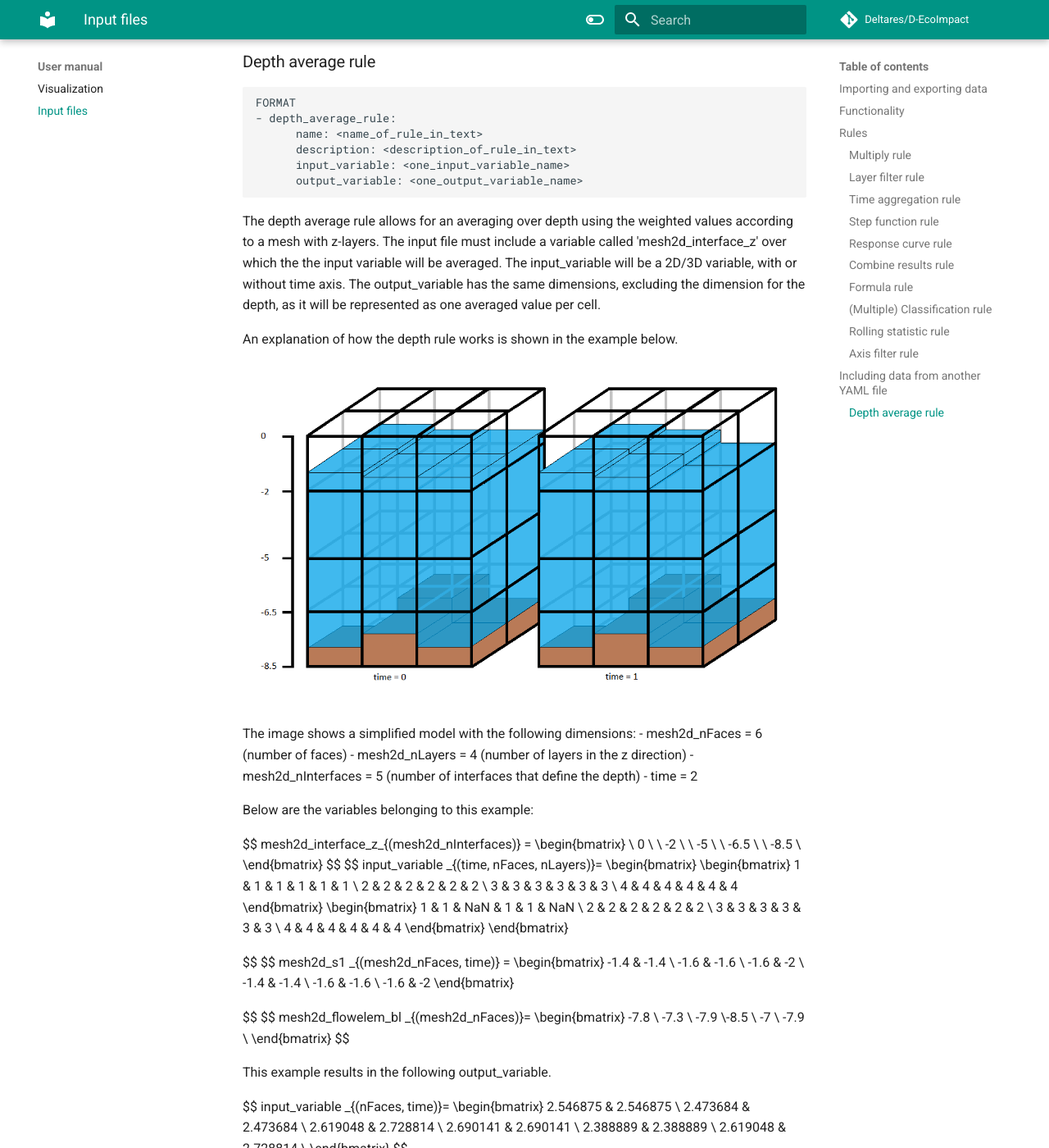
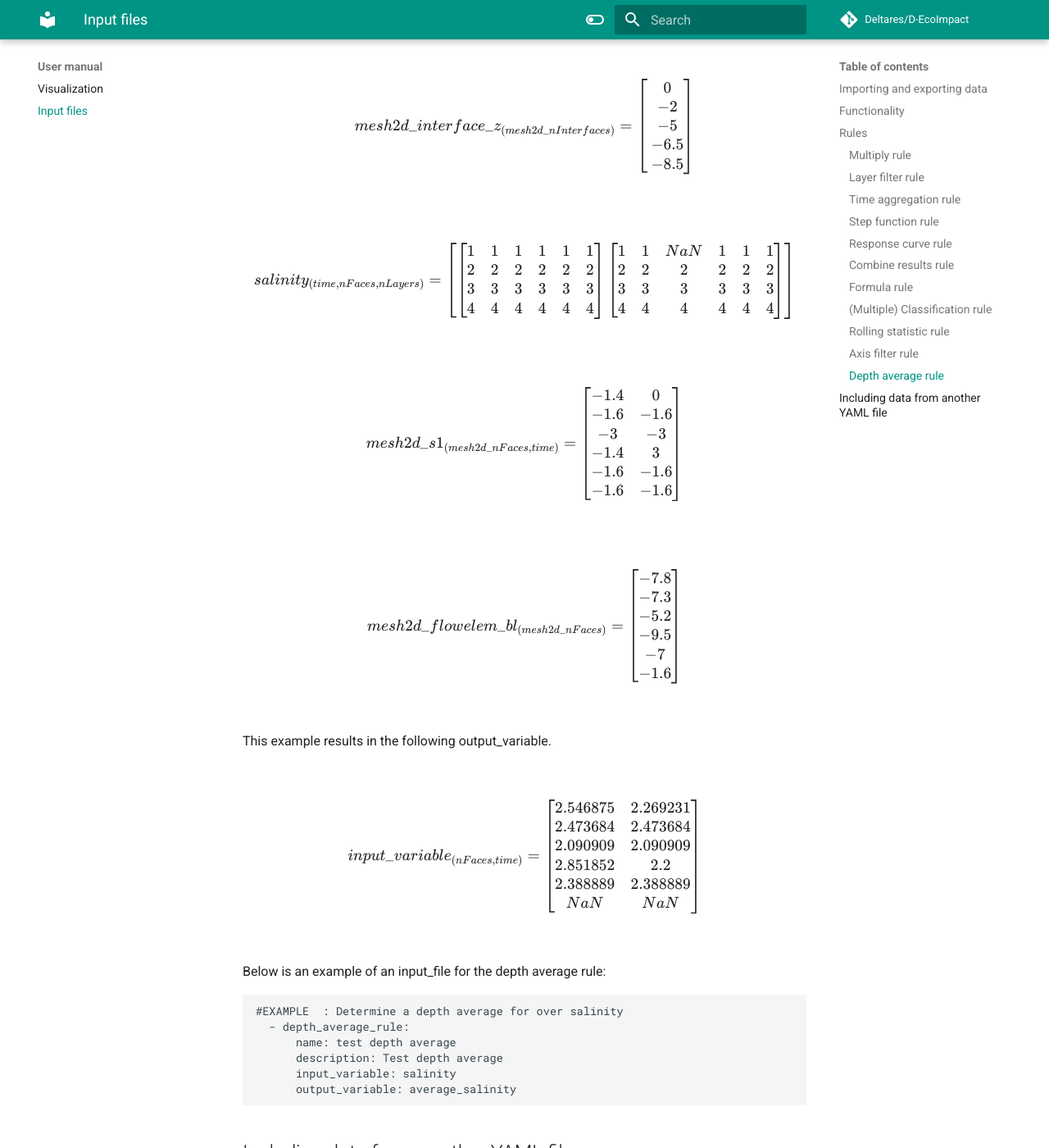
Before and after one commit to Deltares/D-EcoImpact, an MkDocs documentation site: the page built from docs/manual/input.md, in a window 1280 px wide and 1400 px high, scrolled down 21150 px. Shown: the whole window at 82% size. Built offline with MkDocs 1.6.1 and Material for MkDocs 9.7.7, drawn with Linux system fonts in a browser that asks for light colours; comment, search, counter and statistics services are not loaded; the version menu is left out; some of the changed lines change nothing that is shown; some of the changed text lies outside the part shown.

Commit message:
update manual and make latex code visible

````diff
--- /dev/null
+++ b/docs/javascripts/katex.js
@@ -0,0 +1,10 @@
+document$.subscribe(({ body }) => {
+    renderMathInElement(body, {
+        delimiters: [
+            { left: "$$", right: "$$", display: true },
+            { left: "$", right: "$", display: false },
+            { left: "\\(", right: "\\)", display: false },
+            { left: "\\[", right: "\\]", display: true }
+        ],
+    })
+})
--- a/docs/manual/input.md
+++ b/docs/manual/input.md
@@ -602,6 +602,105 @@ The rule needs to be applied to an existing 2D/3D variables with or without time
 
 ![Result Axis filter rule](../assets/images/3_result_axis_filter.png "Salinity(in PSU, left-hand) is subset so that only face cell 13 is left (channel entrance) reducing the data to a 2D salinity plot for multiple time steps (in PSU, right-hand) while maintaining in this case the time dimension and layer dimension (face dimension is selected upon in this example and is therefore omitted in the results). ")
 
+### Depth average rule
+
+```
+FORMAT
+- depth_average_rule:
+      name: <name_of_rule_in_text>
+      description: <description_of_rule_in_text>
+      input_variable: <one_input_variable_name>
+      output_variable: <one_output_variable_name>
+```
+
+The depth average rule allows for an averaging over depth using the weighted values according to a mesh with z-layers. The input file must include a variable called 'mesh2d_interface_z' over which the the input variable will be averaged. The input_variable will be a 2D/3D variable, with or without time axis. The output_variable has the same dimensions, excluding the dimension for the depth, as it will be represented as one averaged value per cell.
+
+An explanation of how the depth rule works is shown in the example below.
+
+![Example depth average rule](../assets/images/3_depth_average.png "An example of a simplified grid with Z-layers. This model has 6 faces, 4 layers and 2 timesteps.")
+
+The image shows a simplified model with the following dimensions:
+- mesh2d_nFaces = 6 (number of faces)
+- mesh2d_nLayers = 4 (number of layers in the z direction)
+- mesh2d_nInterfaces = 5 (number of interfaces that define the depth)
+- time = 2
+
+Below are the variables belonging to this example:
+
+$$
+mesh2d\_interface\_z_{(mesh2d\_nInterfaces)} =
+\begin{bmatrix}
+\ 0 \\
+\ -2 \\
+\ -5 \\
+\ -6.5 \\
+\ -8.5 \\
+\end{bmatrix}
+$$
+
+$$
+salinity _{(time, nFaces, nLayers)}=
+\begin{bmatrix}
+      \begin{bmatrix}
+            1 & 1 & 1 & 1 & 1 & 1 \\
+            2 & 2 & 2 & 2 & 2 & 2 \\
+            3 & 3 & 3 & 3 & 3 & 3 \\
+            4 & 4 & 4 & 4 & 4 & 4
+      \end{bmatrix}
+      \begin{bmatrix}
+            1 & 1 & NaN & 1 & 1 & 1 \\
+            2 & 2 & 2 & 2 & 2 & 2 \\
+            3 & 3 & 3 & 3 & 3 & 3 \\
+            4 & 4 & 4 & 4 & 4 & 4
+      \end{bmatrix}
+\end{bmatrix}
+$$
+
+$$
+mesh2d\_s1 _{(mesh2d\_nFaces, time)} =
+\begin{bmatrix}
+      -1.4 & 0 \\
+      -1.6 & -1.6 \\
+      -3 & -3 \\
+      -1.4 & 3 \\
+      -1.6 & -1.6 \\
+      -1.6 & -1.6
+\end{bmatrix}
+$$
+
+$$
+mesh2d\_flowelem\_bl _{(mesh2d\_nFaces)}=
+\begin{bmatrix}
+      -7.8 \\ -7.3 \\ -5.2 \\-9.5 \\ -7 \\ -1.6 \\
+\end{bmatrix}
+$$
+
+This example results in the following output_variable.
+
+$$
+input\_variable _{(nFaces, time)}=
+\begin{bmatrix}
+      2.546875 & 2.269231 \\
+      2.473684 & 2.473684 \\
+      2.090909 & 2.090909 \\
+      2.851852 & 2.2 \\
+      2.388889 & 2.388889 \\
+      NaN & NaN \\
+\end{bmatrix}
+$$
+
+
+Below is an example of an input_file for the depth average rule:
+
+```
+#EXAMPLE  : Determine a depth average for over salinity
+  - depth_average_rule:
+      name: test depth average
+      description: Test depth average
+      input_variable: salinity
+      output_variable: average_salinity
+```
+
 
 ##Including data from another YAML file
 
@@ -645,102 +744,3 @@ And this is the included file from tables/aquatic_plant_criteria.yaml:
         - [     4  ,                   "-" ,             ">1.5" ,            "-"] # too fast flowing
         - [     5  ,            "0.10:4.0" ,          "0.0:1.5" ,        "0:400"] # perfect for aquatic plants
 ```
-
-
-### Depth average rule
-
-```
-FORMAT
-- depth_average_rule:
-      name: <name_of_rule_in_text>
-      description: <description_of_rule_in_text>
-      input_variable: <one_input_variable_name>
-      output_variable: <one_output_variable_name>
-```
-
-The depth average rule allows for an averaging over depth using the weighted values according to a mesh with z-layers. The input file must include a variable called 'mesh2d_interface_z' over which the the input variable will be averaged. The input_variable will be a 2D/3D variable, with or without time axis. The output_variable has the same dimensions, excluding the dimension for the depth, as it will be represented as one averaged value per cell.
-
-An explanation of how the depth rule works is shown in the example below.
-
-![Example depth average rule](../assets/images/3_depth_average.png "An example of a simplified grid with Z-layers. This model has 6 faces, 4 layers and 2 timesteps.")
-
-The image shows a simplified model with the following dimensions:
-- mesh2d_nFaces = 6 (number of faces)
-- mesh2d_nLayers = 4 (number of layers in the z direction)
-- mesh2d_nInterfaces = 5 (number of interfaces that define the depth)
-- time = 2
-
-Below are the variables belonging to this example:
-
-$$
-mesh2d\_interface\_z_{(mesh2d\_nInterfaces)} =
-\begin{bmatrix}
-\ 0 \\
-\ -2 \\
-\ -5 \\
-\ -6.5 \\
-\ -8.5 \\
-\end{bmatrix}
-$$
-$$
-input\_variable _{(time, nFaces, nLayers)}=
-\begin{bmatrix}
-      \begin{bmatrix}
-            1 & 1 & 1 & 1 & 1 & 1 \\
-            2 & 2 & 2 & 2 & 2 & 2 \\
-            3 & 3 & 3 & 3 & 3 & 3 \\
-            4 & 4 & 4 & 4 & 4 & 4
-      \end{bmatrix}
-      \begin{bmatrix}
-            1 & 1 & NaN & 1 & 1 & NaN \\
-            2 & 2 & 2 & 2 & 2 & 2 \\
-            3 & 3 & 3 & 3 & 3 & 3 \\
-            4 & 4 & 4 & 4 & 4 & 4
-      \end{bmatrix}
-\end{bmatrix}
-
-$$
-$$
-mesh2d\_s1 _{(mesh2d\_nFaces, time)} =
-\begin{bmatrix}
-      -1.4 & -1.4 \\
-      -1.6 & -1.6 \\
-      -1.6 & -2 \\
-      -1.4 & -1.4 \\
-      -1.6 & -1.6 \\
-      -1.6 & -2
-\end{bmatrix}
-
-$$
-$$
-mesh2d\_flowelem\_bl _{(mesh2d\_nFaces)}=
-\begin{bmatrix}
-      -7.8 \\ -7.3 \\ -7.9 \\-8.5 \\ -7 \\ -7.9 \\
-\end{bmatrix}
-$$
-
-This example results in the following output_variable.
-
-$$
-input\_variable _{(nFaces, time)}=
-\begin{bmatrix}
-      2.546875 & 2.546875 \\
-      2.473684 & 2.473684 \\
-      2.619048 & 2.728814 \\
-      2.690141 & 2.690141 \\
-      2.388889 & 2.388889 \\
-      2.619048 & 2.728814 \\
-\end{bmatrix}
-$$
-
-
-Below is an example of an input_file for the depth average rule:
-
-```
-#EXAMPLE  : Determine a depth average for over salinity
-  - depth_average_rule:
-      name: test depth average
-      description: Test depth average
-      input_variable: salinity
-      output_variable: average_salinity
-```
--- a/mkdocs.yml
+++ b/mkdocs.yml
@@ -43,6 +43,8 @@ plugins:
 
 markdown_extensions:
   - attr_list
+  - pymdownx.arithmatex:
+      generic: true
 
 repo_url: https://github.com/Deltares/D-EcoImpact
 repo_name: Deltares/D-EcoImpact
@@ -54,6 +56,14 @@ extra:
   social:
     - icon: fontawesome/brands/linkedin
       link: https://www.linkedin.com/company/deltares/
+
+extra_javascript:
+  - javascripts/katex.js
+  - https://unpkg.com/katex@0/dist/katex.min.js
+  - https://unpkg.com/katex@0/dist/contrib/auto-render.min.js
+
+extra_css:
+  - https://unpkg.com/katex@0/dist/katex.min.css
 
 nav:
   - Home: "index.md"
````
